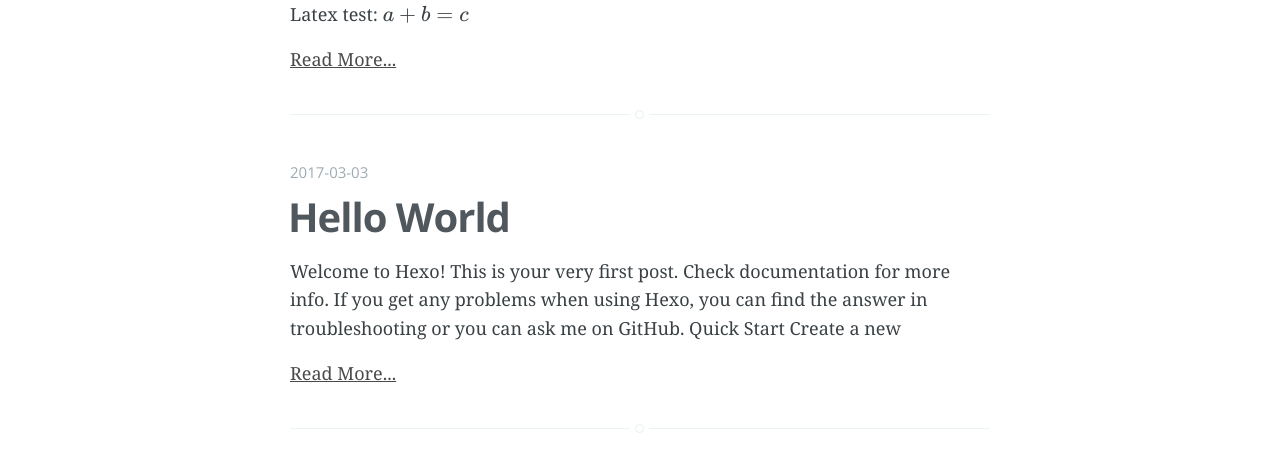
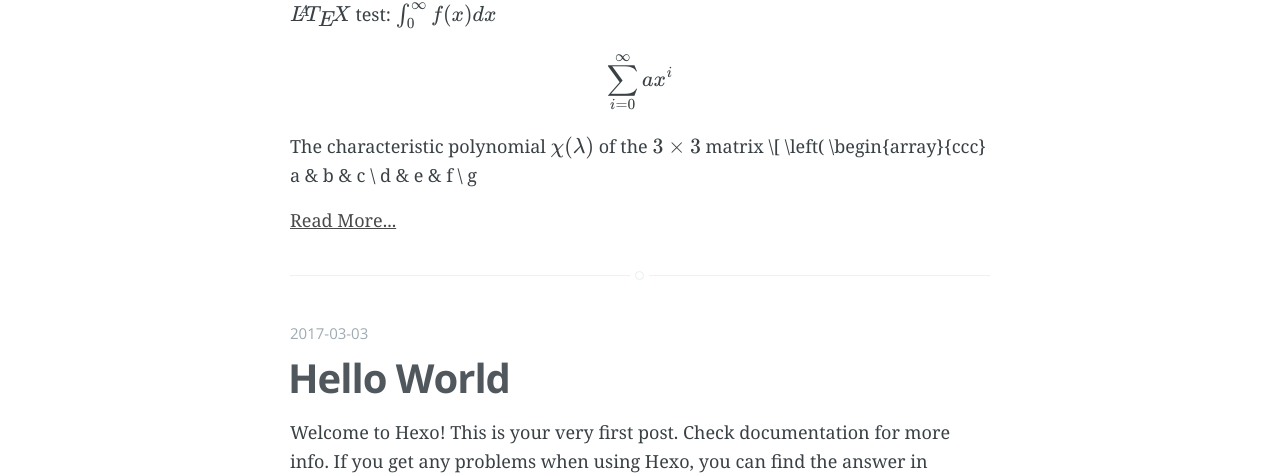
Before and after one commit to ChristophorusX/christophorusx.github.io, a plain HTML site: page index.html in a window 1280 px wide. Shown: the part 632-1108 px from the top of the page. Drawn offline with nearby package versions, Linux system fonts and the light colour scheme; some packages are replaced by stand-ins of ours.

Commit message:
Site updated: 2017-03-03 15:27:57

```diff
--- a/index.html
+++ b/index.html
@@ -50,8 +50,13 @@
     <section class="post-excerpt">
       <p>
 
-        Latex test: \(a+b=c\)
-
+        \(\LaTeX\) test: \(\int_0^\infty f(x)dx\) \[
+\sum_{i=0}^\infty ax^i
+\] The characteristic polynomial \(\chi(\lambda)\) of the \(3 \times 3\) matrix \[
+\left( \begin{array}{ccc}
+a &amp; b &amp; c \\
+d &amp; e &amp; f \\
+g
 
       </p>
 
```
Also changed, not shown: 2017/03/03/Test/index.html (+16 -2 lines), 2017/03/03/hello-world/index.html (+1 -1 lines), archives/2017/03/index.html (+7 -2 lines), archives/2017/index.html (+7 -2 lines), archives/index.html (+7 -2 lines).
